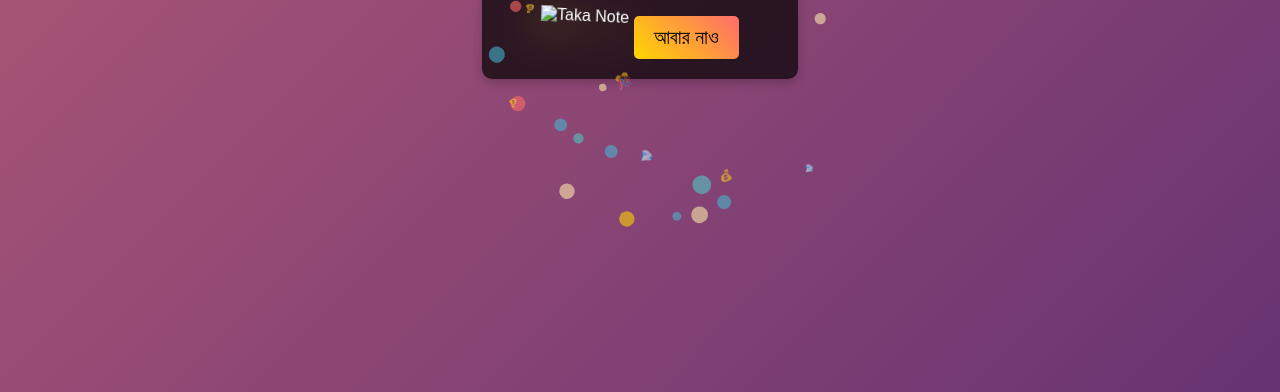
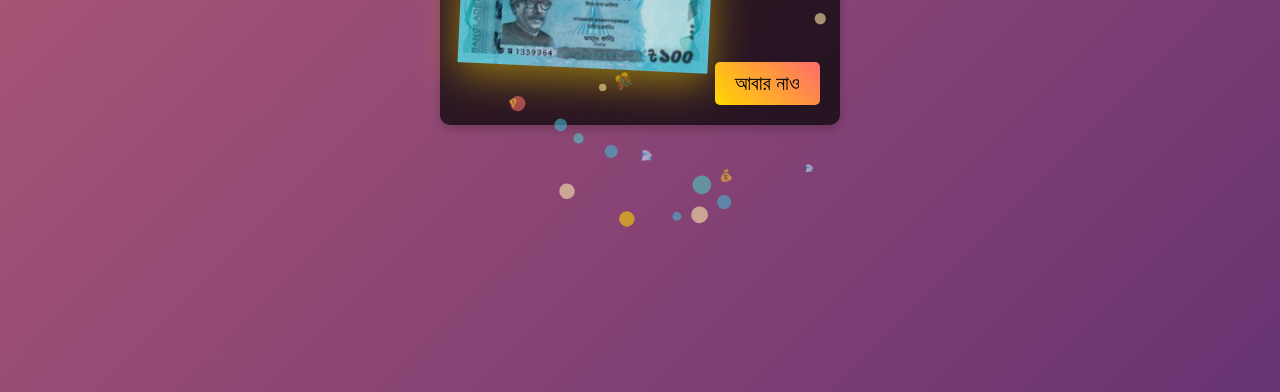
Before and after one commit to sajid-7756/Eid-Salami-from-Sajid, a plain HTML site: page salami.html in a window 1280 px wide. Shown: the part 408-800 px from the top of the page. Drawn offline with Linux system fonts and the light colour scheme.

Commit message:
Update salami.html
Img/ removed

```diff
--- a/salami.html
+++ b/salami.html
@@ -10,7 +10,7 @@
     <div class="container">
         <h1>🎁 তোমার ঈদ সালামি 🎁</h1>
         <h2 id="salami-amount"></h2>
-        <img id="money-note" class="money-note" src="img/100.jpg" alt="Taka Note">
+        <img id="money-note" class="money-note" src="100.jpg" alt="Taka Note">
         <canvas id="confetti"></canvas>
 
         <button onclick="window.location.href='index.html'">আবার নাও</button>
```
